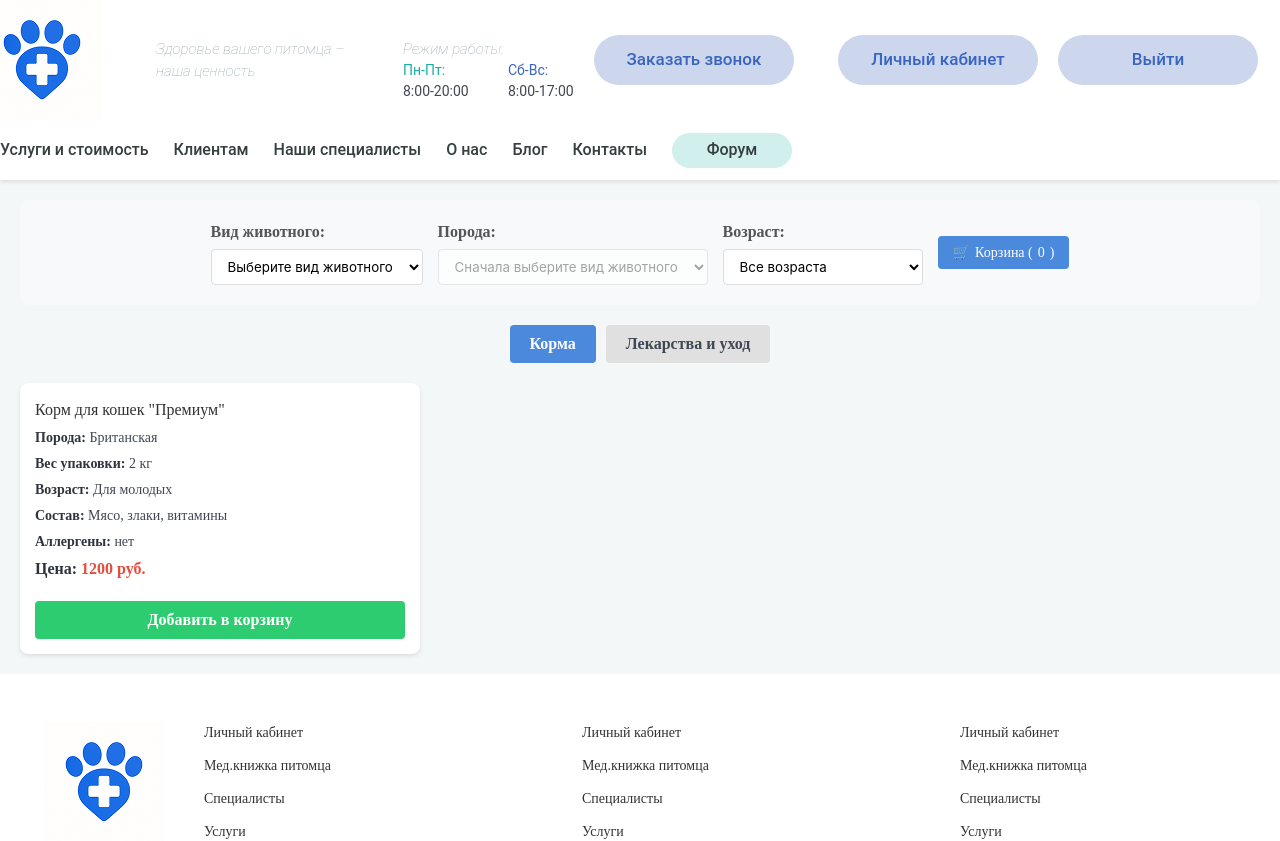
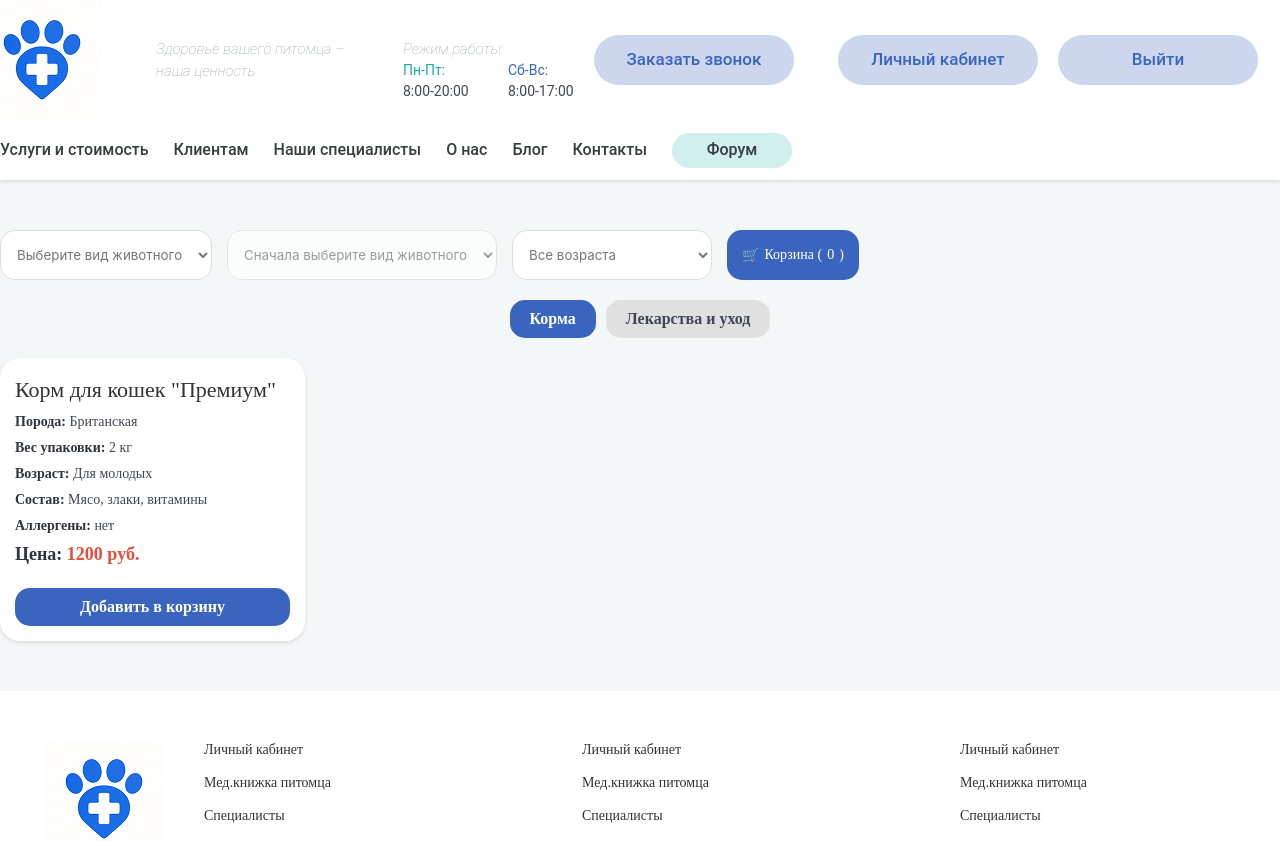
Before and after one commit to d1kis555/razrab-serv-prog, a React (Create React App) app in the folder vetklin/: page /catalog in a window 1280 px wide. Shown: the top 841 px of the page. Built offline with nearby package versions, Linux system fonts and the light colour scheme; sample sign-in values are in the browser's storage.

Commit message:
Настроил стили для страницы каталога

```diff
--- a/vetklin/src/pages/CatalogPage.jsx
+++ b/vetklin/src/pages/CatalogPage.jsx
@@ -178,7 +178,6 @@ function CatalogPage() {
 
         <div className="header-controls">
           <div className="filter-group">
-            <label htmlFor="animal-type-filter">Вид животного:</label>
             <select
               id="animal-type-filter"
               className="filter-select"
@@ -193,7 +192,6 @@ function CatalogPage() {
           </div>
 
           <div className="filter-group">
-            <label htmlFor="breed-filter">Порода:</label>
             <select
               id="breed-filter"
               className="filter-select"
@@ -209,7 +207,6 @@ function CatalogPage() {
           </div>
 
           <div className="filter-group">
-            <label htmlFor="age-filter">Возраст:</label>
             <select
               id="age-filter"
               className="filter-select"
--- a/vetklin/src/styles/CatalogPage.css
+++ b/vetklin/src/styles/CatalogPage.css
@@ -1,29 +1,25 @@
 .catalog-page {
     max-width: 1280px;
     margin: 0 auto;
-    padding: 20px;
+    margin-bottom: 50px;
     font-family: 'Onest';
   }
 
   .catalog-header {
-    background-color: #f8f9fa;
-    padding: 20px;
+
+    margin-top: 50px;
     border-radius: 8px;
     margin-bottom: 20px;
   }
 
-  .catalog-header h1 {
-    margin: 0 0 20px 0;
-    color: #333;
-    text-align: center;
-  }
+
 
   .header-controls {
     display: flex;
     flex-wrap: wrap;
     gap: 15px;
-    align-items: center;
-    justify-content: center;
+    align-items: left;
+    justify-content: left;
   }
 
   .filter-group {
@@ -40,9 +36,11 @@
 
   .filter-select {
     padding: 8px 12px;
-    border-radius: 4px;
+    border-radius: 15px;
     border: 1px solid #ddd;
     background-color: white;
+    height: 50px;
+    color: #737878;
   }
 
   .cart-link {
@@ -50,13 +48,15 @@
     align-items: center;
     gap: 5px;
     padding: 8px 15px;
-    background-color: #4a89dc;
+    background-color: #3A65BF;
     color: white;
     border: none;
-    border-radius: 4px;
+    border-radius: 15px;
     cursor: pointer;
     text-decoration: none;
     font-size: 14px;
+    height: 50px;
+
   }
 
   .cart-link:hover {
@@ -73,14 +73,14 @@
   .product-type-btn {
     padding: 10px 20px;
     border: none;
-    border-radius: 4px;
+    border-radius: 15px;
     background-color: #e0e0e0;
     cursor: pointer;
     font-weight: bold;
   }
 
   .product-type-btn.active {
-    background-color: #4a89dc;
+    background-color: #3A65BF;
     color: white;
   }
 
@@ -124,11 +124,13 @@
     box-shadow: 0 2px 4px rgba(0, 0, 0, 0.1);
     display: flex;
     flex-direction: column;
+    border-radius: 20px;
   }
 
   .product-card h3 {
     margin-top: 0;
     color: #333;
+    font-size: 22px;
   }
 
   .product-details {
@@ -142,23 +144,23 @@
   }
 
   .price {
-    font-size: 16px !important;
+    font-size: 18px !important;
     color: #e74c3c;
     font-weight: bold;
   }
 
   .add-to-cart-btn {
     padding: 10px;
-    background-color: #2ecc71;
+    background-color: #3A65BF;
     color: white;
     border: none;
-    border-radius: 4px;
+    border-radius: 15px;
     cursor: pointer;
     font-weight: bold;
   }
 
   .add-to-cart-btn:hover {
-    background-color: #27ae60;
+    background-color: #2b4b8f;
   }
 
   .toast {
```
